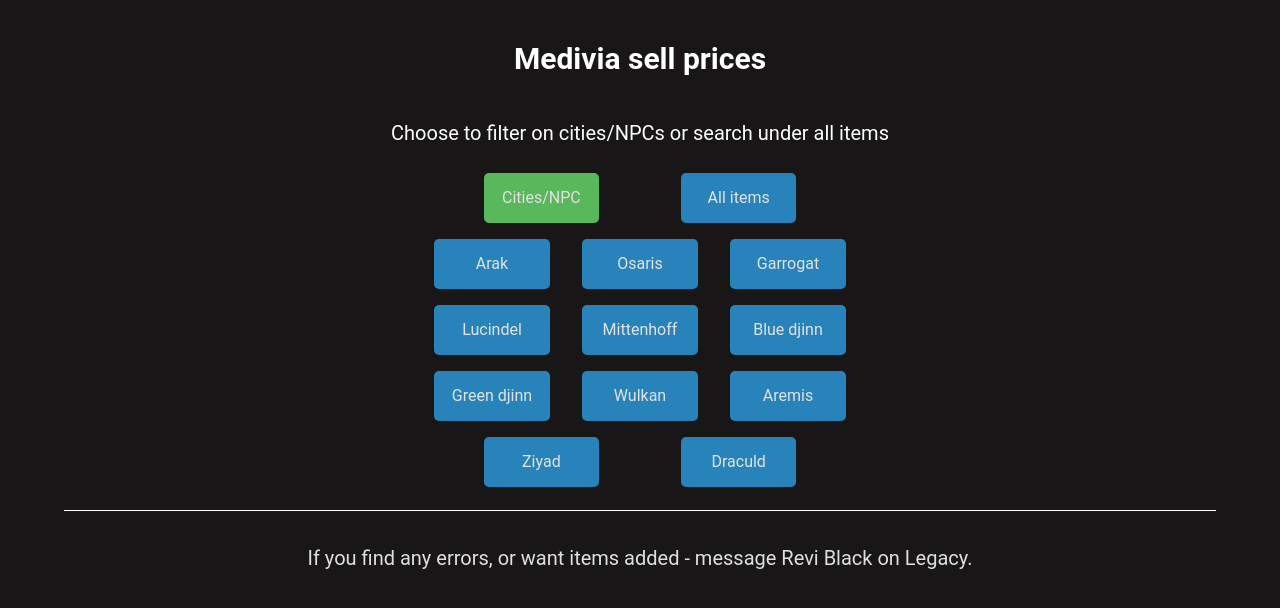
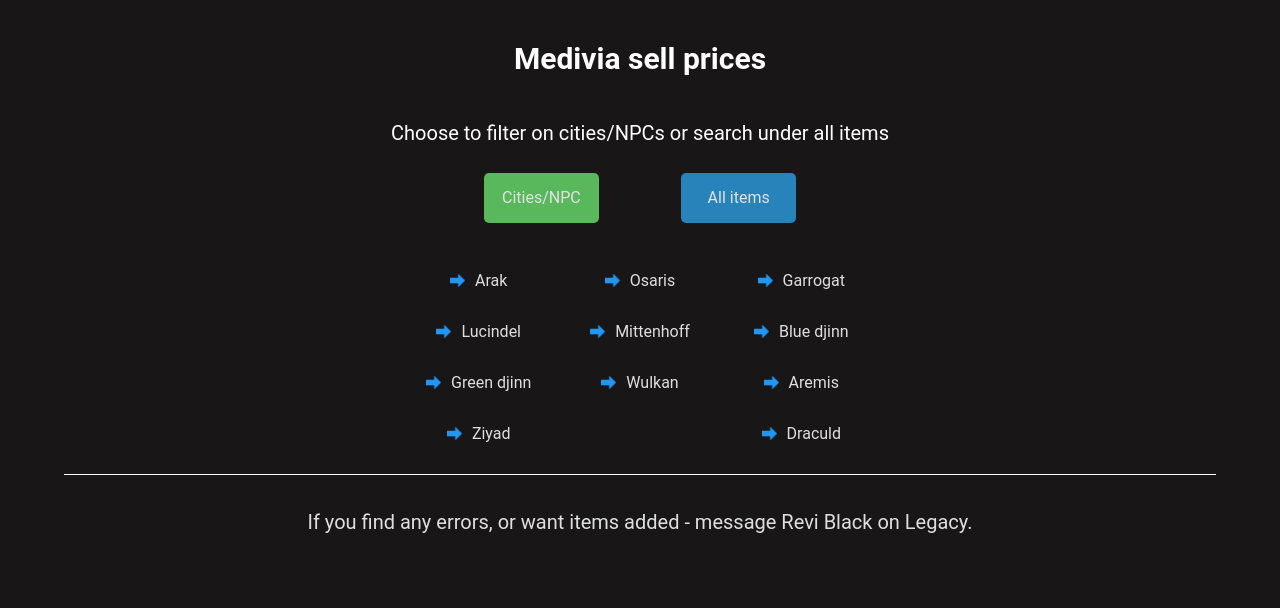
Before and after one commit to ThomasSonnerstam/medivia-prices, a Next.js app: page / in a window 1280 px wide. Both pictures are taken after a click on the button "Cities/NPC". Shown: the top 608 px of the page. Built offline with nearby package versions, Linux system fonts and the light colour scheme.

Commit message:
Changed buttons for cities/npc

```diff
--- /dev/null
+++ b/components/CheckBox/CheckBox.js
@@ -0,0 +1,14 @@
+import styled from "@emotion/styled";
+
+const CheckBox = styled.div`
+  display: flex;
+  align-items: center;
+  justify-content: center;
+  width: 30%;
+  cursor: pointer;
+
+  @media screen and (min-width: 700px) {
+  }
+`;
+
+export default CheckBox;
--- /dev/null
+++ b/components/CheckBoxContainer/CheckBoxContainer.js
@@ -0,0 +1,19 @@
+import styled from "@emotion/styled";
+
+const CheckBoxContainer = styled.div`
+  width: 100%;
+  display: flex;
+  flex-wrap: wrap;
+  justify-content: space-between;
+  margin-top: 3vh;
+
+  @media screen and (min-width: 700px) {
+    width: 70%;
+  }
+
+  @media screen and (min-width: 1000px) {
+    width: 40%;
+  }
+`;
+
+export default CheckBoxContainer;
--- a/pages/index.js
+++ b/pages/index.js
@@ -8,6 +8,8 @@ import allItems from "../allItems";
 import FormContainer from "../components/FormContainer/FormContainer";
 import ItemContainer from "../components/ItemContainer/ItemContainer";
 import SectionRow from "../components/SectionRow/SectionRow";
+import CheckBoxContainer from "../components/CheckBoxContainer/CheckBoxContainer";
+import CheckBox from "../components/CheckBox/CheckBox";
 
 const App = () => {
   const [selected, setSelected] = useState("");
@@ -57,74 +59,140 @@ const App = () => {
 
         {isCities && (
           <>
-            <ButtonContainer>
-              <Button
-                handleClick={() => {
+            <CheckBoxContainer>
+              <CheckBox
+                onClick={() => {
                   setSelected("Arak");
                 }}
-                text="Arak"
-              />
-              <Button
-                handleClick={() => {
+              >
+                <img
+                  style={{ width: "15px", height: "15px", marginRight: "10px" }}
+                  src="/right-arrow.png"
+                ></img>
+                <p>Arak</p>
+              </CheckBox>
+
+              <CheckBox
+                onClick={() => {
                   setSelected("Osaris");
                 }}
-                text="Osaris"
-              />
-              <Button
-                handleClick={() => {
+              >
+                <img
+                  style={{ width: "15px", height: "15px", marginRight: "10px" }}
+                  src="/right-arrow.png"
+                ></img>
+                <p>Osaris</p>
+              </CheckBox>
+
+              <CheckBox
+                onClick={() => {
                   setSelected("Garrogat");
                 }}
-                text="Garrogat"
-              />
-              <Button
-                handleClick={() => {
+              >
+                <img
+                  style={{ width: "15px", height: "15px", marginRight: "10px" }}
+                  src="/right-arrow.png"
+                ></img>
+                <p>Garrogat</p>
+              </CheckBox>
+
+              <CheckBox
+                onClick={() => {
                   setSelected("Lucindel");
                 }}
-                text="Lucindel"
-              />
-              <Button
-                handleClick={() => {
+              >
+                <img
+                  style={{ width: "15px", height: "15px", marginRight: "10px" }}
+                  src="/right-arrow.png"
+                ></img>
+                <p>Lucindel</p>
+              </CheckBox>
+
+              <CheckBox
+                onClick={() => {
                   setSelected("Mittenhoff");
                 }}
-                text="Mittenhoff"
-              />
-              <Button
-                handleClick={() => {
+              >
+                <img
+                  style={{ width: "15px", height: "15px", marginRight: "10px" }}
+                  src="/right-arrow.png"
+                ></img>
+                <p>Mittenhoff</p>
+              </CheckBox>
+
+              <CheckBox
+                onClick={() => {
                   setSelected("Blue djinn");
                 }}
-                text="Blue djinn"
-              />
-              <Button
-                handleClick={() => {
+              >
+                <img
+                  style={{ width: "15px", height: "15px", marginRight: "10px" }}
+                  src="/right-arrow.png"
+                ></img>
+                <p>Blue djinn</p>
+              </CheckBox>
+
+              <CheckBox
+                onClick={() => {
                   setSelected("Green djinn");
                 }}
-                text="Green djinn"
-              />
-              <Button
-                handleClick={() => {
+              >
+                <img
+                  style={{ width: "15px", height: "15px", marginRight: "10px" }}
+                  src="/right-arrow.png"
+                ></img>
+                <p>Green djinn</p>
+              </CheckBox>
+
+              <CheckBox
+                onClick={() => {
                   setSelected("Wulkan");
                 }}
-                text="Wulkan"
-              />
-              <Button
-                handleClick={() => {
+              >
+                <img
+                  style={{ width: "15px", height: "15px", marginRight: "10px" }}
+                  src="/right-arrow.png"
+                ></img>
+                <p>Wulkan</p>
+              </CheckBox>
+
+              <CheckBox
+                onClick={() => {
                   setSelected("Aremis");
                 }}
-                text="Aremis"
-              />
-              <Button
-                handleClick={() => {
+              >
+                <img
+                  style={{ width: "15px", height: "15px", marginRight: "10px" }}
+                  src="/right-arrow.png"
+                ></img>
+                <p>Aremis</p>
+              </CheckBox>
+
+              <CheckBox
+                onClick={() => {
                   setSelected("Ziyad");
                 }}
-                text="Ziyad"
-              />
-              <Button
-                handleClick={() => {
+              >
+                <img
+                  style={{ width: "15px", height: "15px", marginRight: "10px" }}
+                  src="/right-arrow.png"
+                ></img>
+                <p>Ziyad</p>
+              </CheckBox>
+
+              <CheckBox
+                onClick={() => {
                   setSelected("Draculd");
                 }}
-                text="Draculd"
-              />
-            </ButtonContainer>
+              >
+                <img
+                  style={{ width: "15px", height: "15px", marginRight: "10px" }}
+                  src="/right-arrow.png"
+                ></img>
+                <p>Draculd</p>
+              </CheckBox>
+            </CheckBoxContainer>
+
             <div
               style={{
                 width: "100%",
```
Also changed, not shown: public/right-arrow.png (added).
